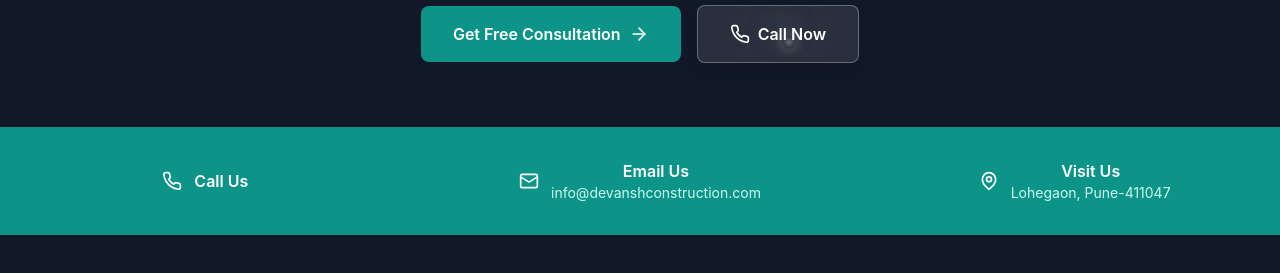
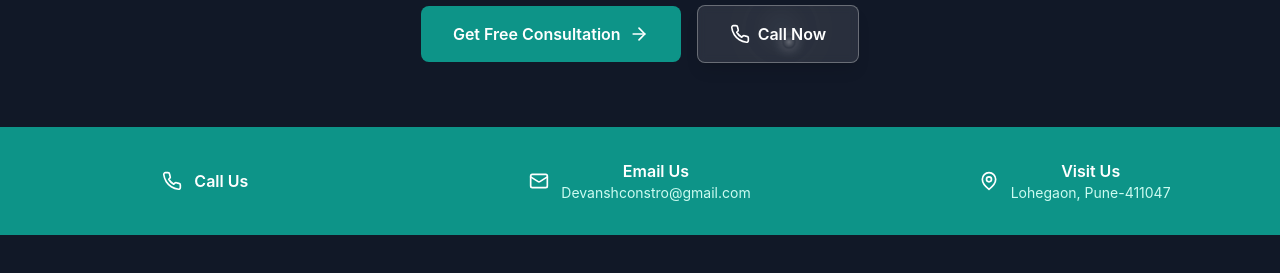
Before and after one commit to sheikh0021/Devansh-Construction-Architect, a Next.js app: page / in a window 1280 px wide. Shown: the part 2706-2979 px from the top of the page. Built offline with nearby package versions, Linux system fonts and the light colour scheme.

Commit message:
Update email address to Devanshconstro@gmail.com throughout the website

```diff
--- a/app/layout.tsx
+++ b/app/layout.tsx
@@ -37,7 +37,7 @@ export default function RootLayout({
               "name": "Devansh Constro & Architect",
               "description": "Professional architectural services and construction solutions",
               "telephone": "+91 724 940 0319",
-              "email": "info@devanshconstruction.com",
+              "email": "Devanshconstro@gmail.com",
               "address": {
                 "@type": "PostalAddress",
                 "streetAddress": "Office No.09,C-Wing,Yogin Belva,Santnagar,Lohegaon",
--- a/app/page.tsx
+++ b/app/page.tsx
@@ -227,11 +227,11 @@ export default function HomePage() {
               <Phone className="w-5 h-5" />
               <div className="font-semibold">Call Us</div>
             </a>
-            <a href="mailto:info@devanshconstruction.com" className="flex items-center justify-center space-x-3 hover:bg-primary-700 rounded-lg px-4 py-2 transition-colors duration-200">
+            <a href="mailto:Devanshconstro@gmail.com" className="flex items-center justify-center space-x-3 hover:bg-primary-700 rounded-lg px-4 py-2 transition-colors duration-200">
               <Mail className="w-5 h-5" />
               <div>
                 <div className="font-semibold">Email Us</div>
-                <div className="text-sm text-primary-100">info@devanshconstruction.com</div>
+                <div className="text-sm text-primary-100">Devanshconstro@gmail.com</div>
               </div>
             </a>
             <div className="flex items-center justify-center space-x-3">
```
Also changed, not shown: 1 other file (tests, documents, lock files or other folders).
